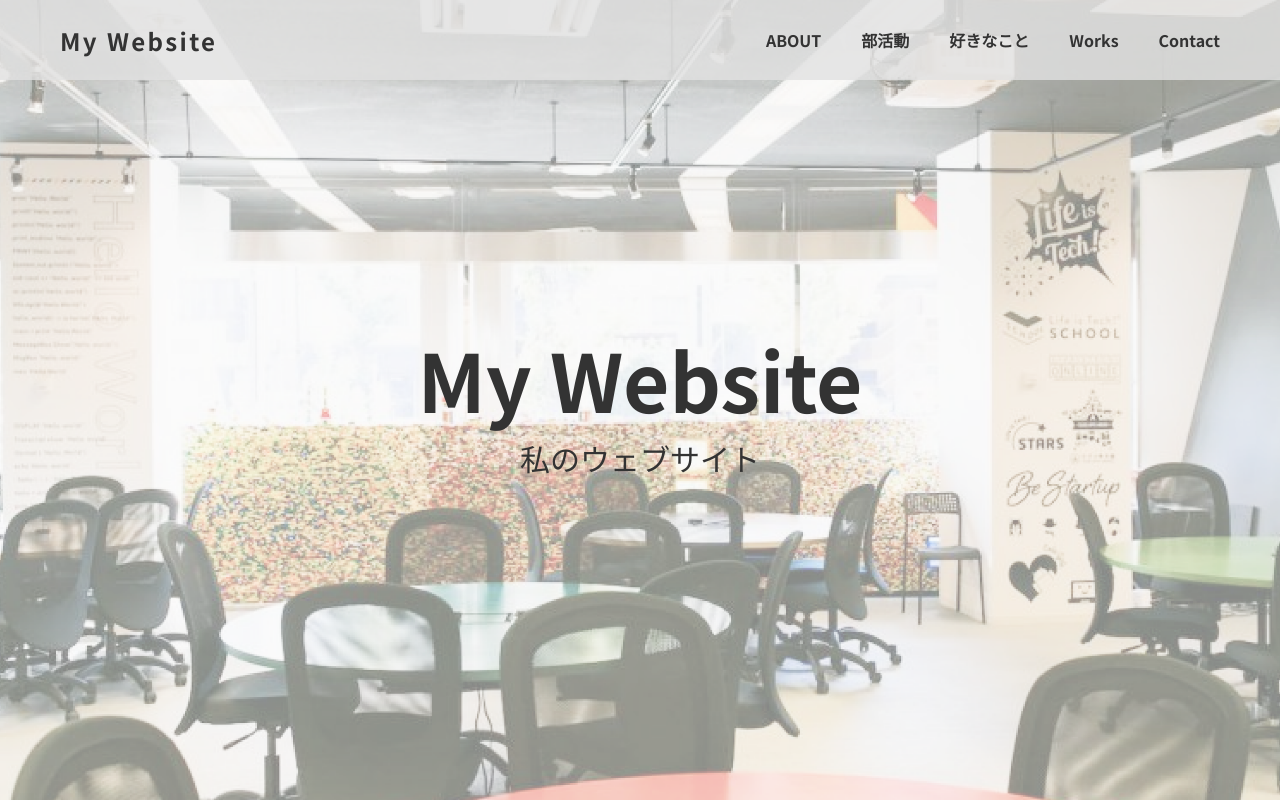
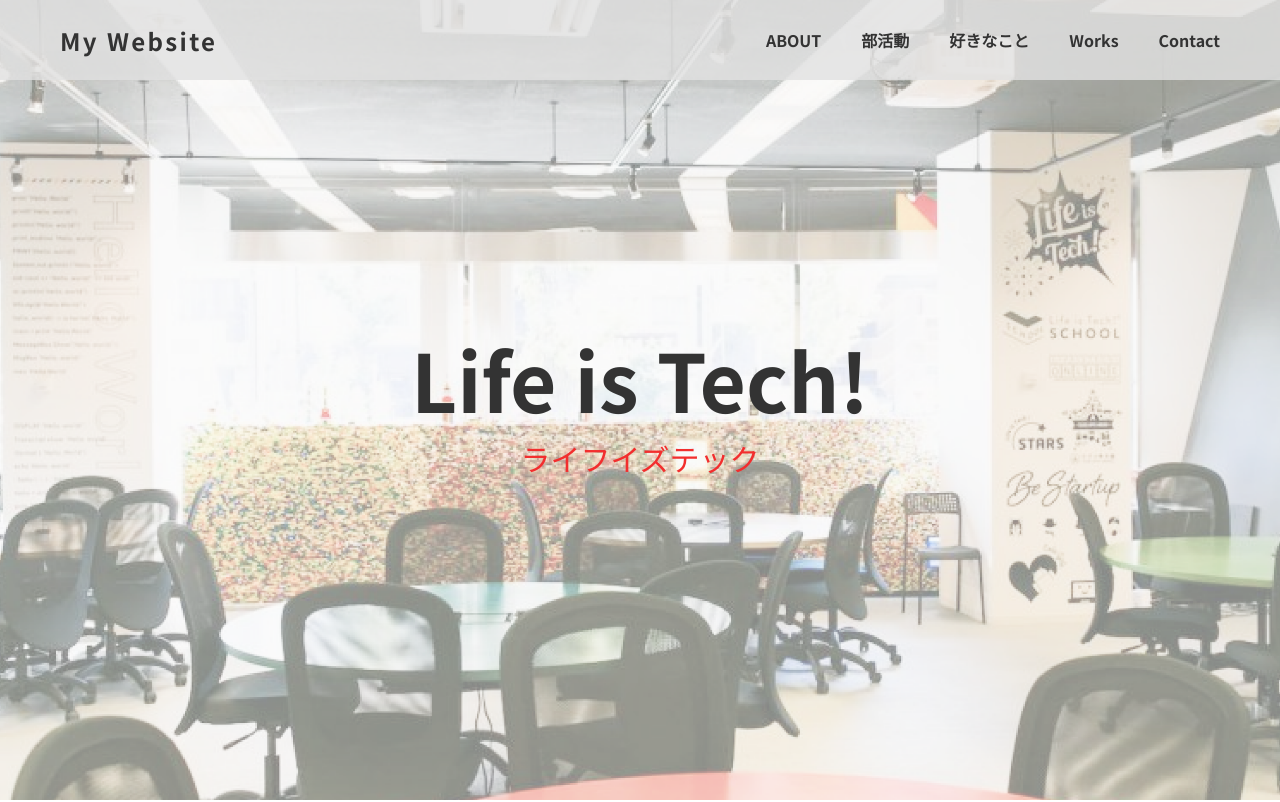
Before and after one commit to n-oko-m/MyWebsite, a plain HTML site: page index.html in a window 1280 px wide. Shown: the top 802 px of the page. Drawn offline with Linux system fonts and the light colour scheme; a web font is replaced by a local one.

Commit message:
firstviewの変更

```diff
--- a/index.html
+++ b/index.html
@@ -32,8 +32,8 @@
 </body>
 
   <section class="firstview">
-    <h1>My Website</h1>
-    <p>私のウェブサイト</p>
+    <h1>Life is Tech!</h1>
+    <p>ライフイズテック</p>
   </section>
 
   <section class="about" id="about">
--- a/style.css
+++ b/style.css
@@ -89,6 +89,7 @@ header ul{
 
 .firstview p{
     font-size: 30px;
+    color: #f22e2e;
 }
 
 /* ここからaboutセクション */
```
